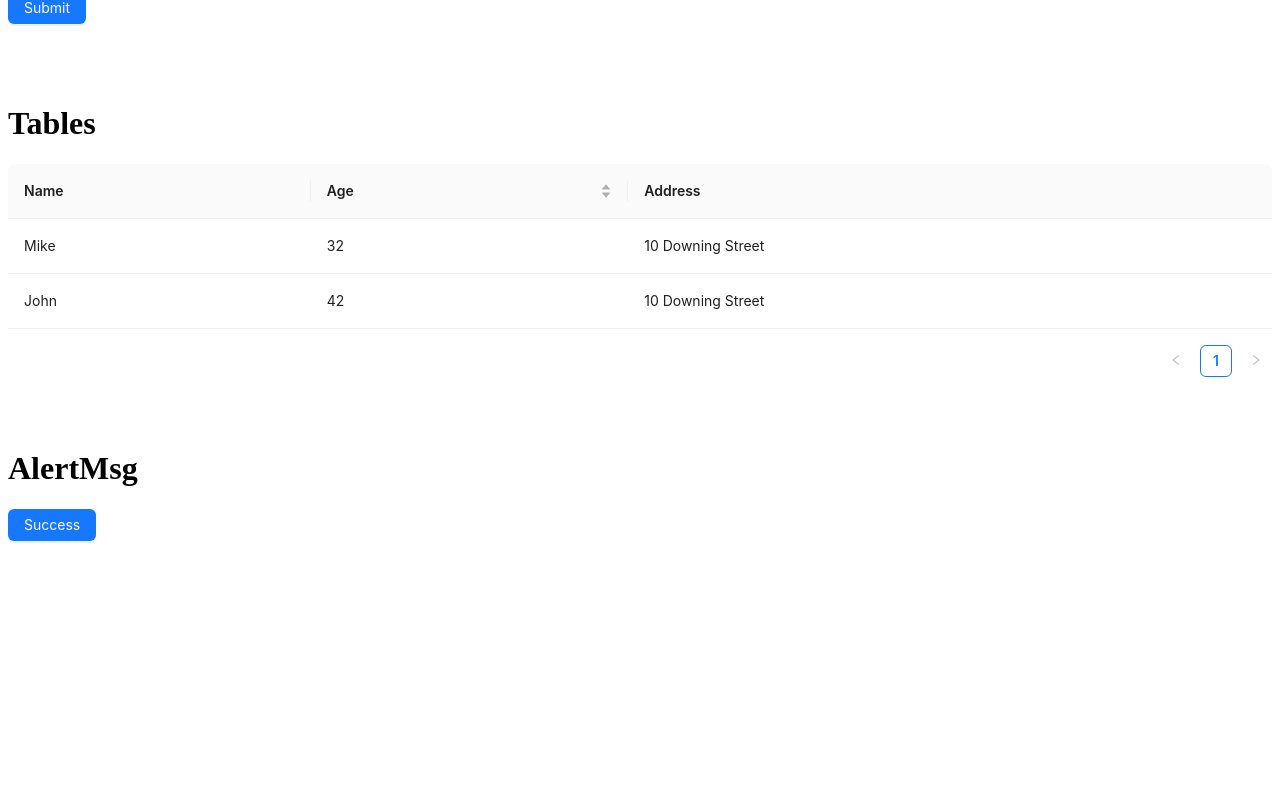
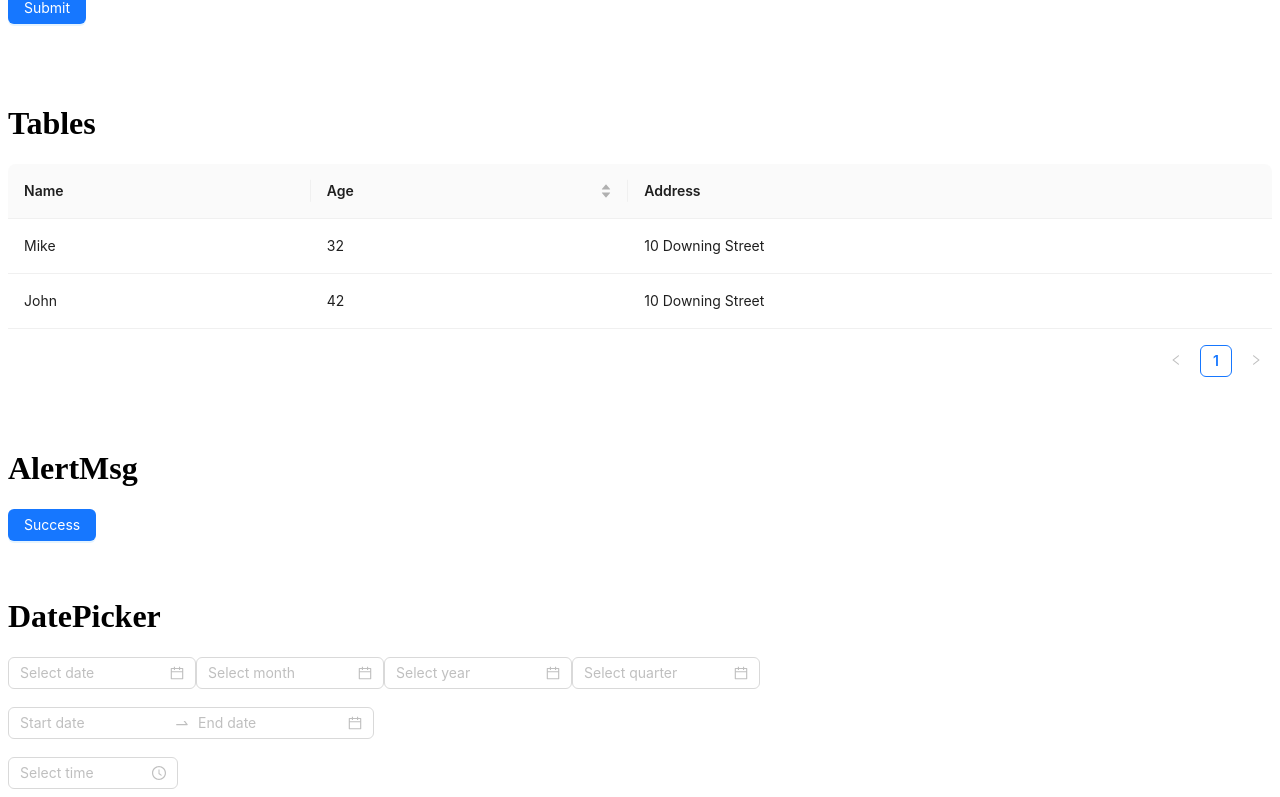
Before and after one commit to TH-Raju/antd_practice, a React (Vite) app: page / in a window 1280 px wide. Shown: the part 678-1475 px from the top of the page. Before the commit the page ends 1227 px from the top, so only its background shows below. Built offline with nearby package versions, Linux system fonts and the light colour scheme.

Commit message:
DatePicker and TimePicker

```diff
--- a/src/App.jsx
+++ b/src/App.jsx
@@ -1,5 +1,6 @@
 import AlertMsg from "./components/AlertMsg";
 import Buttons from "./components/Button";
+import DatePickers from "./components/DatePicker";
 import Forms from "./components/Forms";
 import Inputs from "./components/Inputs";
 import Selects from "./components/Selects";
@@ -24,6 +25,9 @@ const App = () => {
       <br />
       <br />
       <AlertMsg />
+      <br />
+      <br />
+      <DatePickers />
     </div>
   );
 };
--- /dev/null
+++ b/src/components/DatePicker.jsx
@@ -0,0 +1,21 @@
+import { DatePicker, TimePicker } from "antd";
+const DatePickers = () => {
+  return (
+    <div>
+      <h1>DatePicker</h1>
+      <DatePicker />
+      <DatePicker picker="month" />
+      <DatePicker picker="year" />
+      <DatePicker picker="quarter" />
+      <br />
+      <br />
+      <DatePicker.RangePicker />
+
+      <br />
+      <br />
+      <TimePicker />
+    </div>
+  );
+};
+
+export default DatePickers;
```
